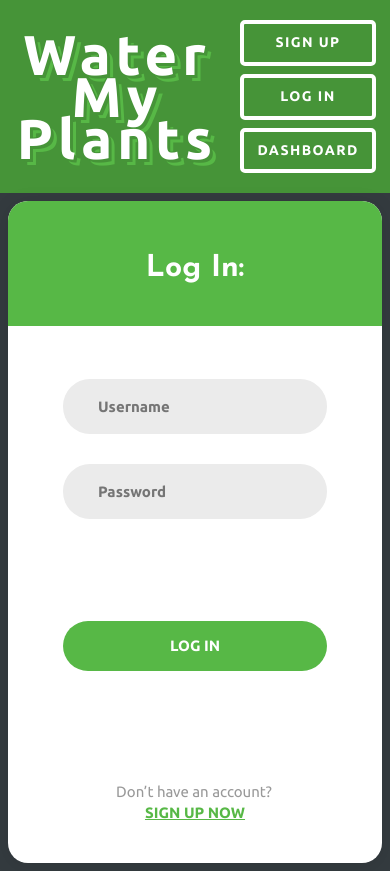
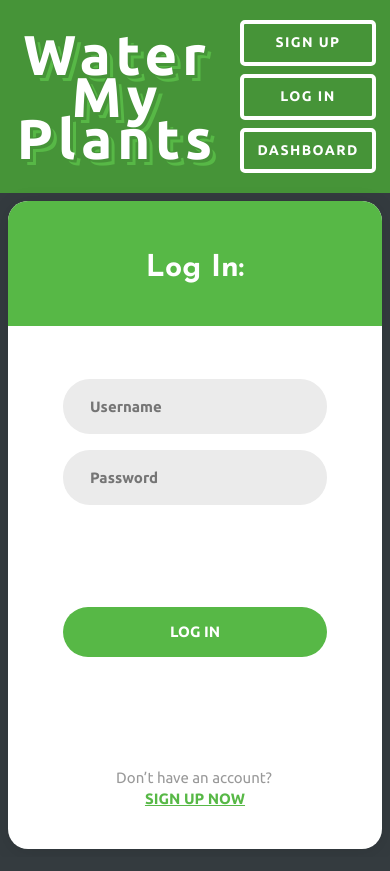
Before and after one commit to Build-Week-Water-My-Plants-tt-webft-20/Water-My-Plants---Front-End, a React (Create React App) app in the folder front-end/: page /login in a window 390 px wide. Built offline with nearby package versions, Linux system fonts and the light colour scheme.

Commit message:
Signup.css & Signup.js mobile breakpoints, and tweak to Login.css

```diff
--- a/front-end/src/components/CSS/Login.css
+++ b/front-end/src/components/CSS/Login.css
@@ -184,7 +184,7 @@ button:hover {
   height: 55px;
   background: #ebebeb;
   border-radius: 27px;
-  padding: 0 35px 0 35px;
+  padding: 0 27px 0 27px;
 }
 
 .spaninput {
--- a/front-end/src/components/CSS/SignUp.css
+++ b/front-end/src/components/CSS/SignUp.css
@@ -66,18 +66,20 @@ button:hover {
 
 .signup-container {
   width: 100%;
-  min-height: 80vh;
+  min-width: 256px;
+  min-height: 60vh;
   display: flex;
   flex-wrap: wrap;
   justify-content: center;
   align-items: center;
-  padding: 15px;
+  padding: 8px;
   position: relative;
   background-color: #343b3f;
 }
 
 .wrap-signup {
-  width: 500px;
+  width: 100%;
+  max-width: 512px;
   background: #fff;
   border-radius: 20px;
   overflow: hidden;
@@ -89,7 +91,7 @@ button:hover {
   position: relative;
   padding-right: 55px;
   padding-left: 55px;
-  padding-top: 278px;
+  padding-top: 210px;
 }
 
 .signup-header {
@@ -110,21 +112,23 @@ button:hover {
   padding-bottom: 39px;
 }
 
-.input-container {
-  margin: -25% auto 20% auto;
-}
+/* .input-container {
+  margin: auto;
+} */
 
 .username-input {
   width: 100%;
+  min-width: 224px;
   background-color: #fff;
   border-radius: 27px;
   position: relative;
   z-index: 1;
-  margin-bottom: 30px;
+  margin-bottom: 16px;
 }
 
 .password-input {
   width: 100%;
+  min-width: 224px;
   background-color: #fff;
   border-radius: 27px;
   position: relative;
@@ -134,6 +138,7 @@ button:hover {
 
 .phonenumber-input {
   width: 100%;
+  min-width: 224px;
   background-color: #fff;
   border-radius: 27px;
   position: relative;
@@ -154,7 +159,7 @@ button:hover {
   height: 55px;
   background: #ebebeb;
   border-radius: 27px;
-  padding: 0 35px 0 35px;
+  padding: 0 27px 0 27px;
 }
 
 .spaninput {
--- a/front-end/src/components/Signup.js
+++ b/front-end/src/components/Signup.js
@@ -96,7 +96,7 @@ return (
                 className="input"
                 type="text"
                 name="user_username"
-                placeholder="Enter Your username"
+                placeholder="Create a Username"
                 value={credentials.user_username}
                 id="username"
                 onChange={inputChange}
@@ -113,7 +113,7 @@ return (
                 className="input"
                 type="password"
                 name="user_password"
-                placeholder="Enter Your password"
+                placeholder="Create a Password"
                 value={credentials.user_password}
                 onChange={inputChange}
 
@@ -129,7 +129,7 @@ return (
                 className="input"
                 type="text"
                 name="user_phone_number"
-                placeholder="Enter Your Phone Number"
+                placeholder="Mobile phone number"
                 value={credentials.user_phone_number}
                 onChange={inputChange}
                   />
```
